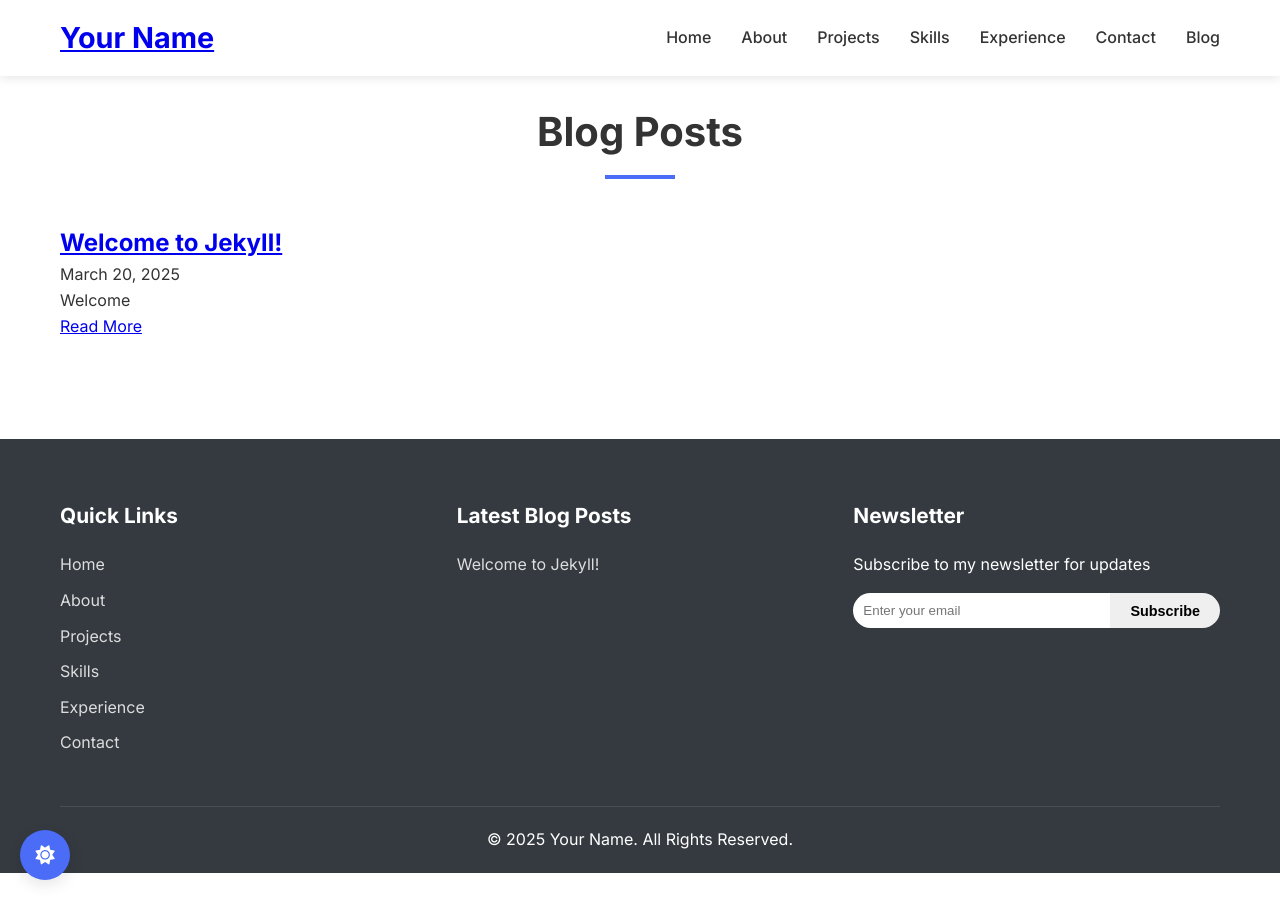
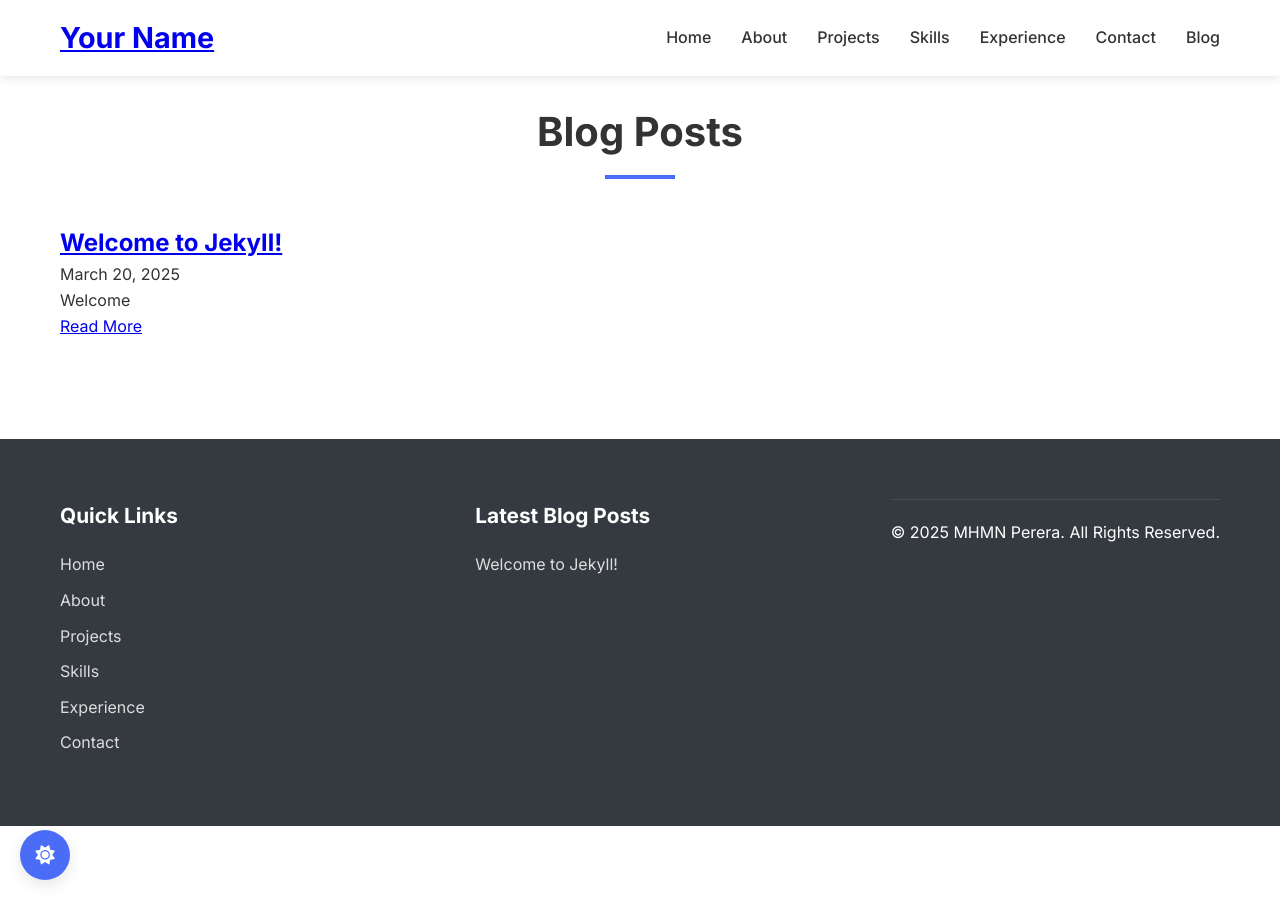
Before and after one commit to MHMNP2021/mnethmina.github.io, a Jekyll site: the page built from blog.html, in a window 1280 px wide. Built offline with Jekyll 4.4.1, drawn with Linux system fonts in a browser that asks for light colours.

Commit message:
Update default.html

```diff
--- a/_layouts/default.html
+++ b/_layouts/default.html
@@ -78,7 +78,7 @@
                     </ul>
                 </div>
 
-                <div class="footer-section">
+<!--                 <div class="footer-section">
                     <h3>Newsletter</h3>
                     <p>Subscribe to my newsletter for updates</p>
                     <form class="newsletter-form" id="newsletterForm" action="https://formspree.io/f/your-formspree-id" method="POST">
@@ -87,10 +87,10 @@
                     </form>
                     <div id="newsletterMessage" class="newsletter-message"></div>
                 </div>
-            </div>
+            </div> -->
 
             <div class="footer-bottom">
-                <p>&copy; <span id="currentYear"></span> Your Name. All Rights Reserved.</p>
+                <p>&copy; <span id="currentYear"></span> MHMN Perera. All Rights Reserved.</p>
             </div>
         </div>
     </footer>
```
